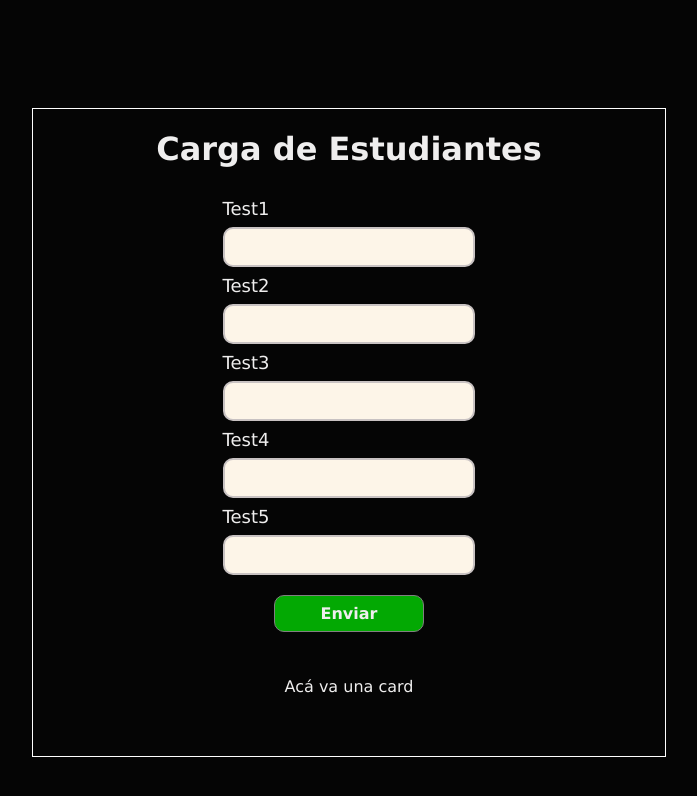
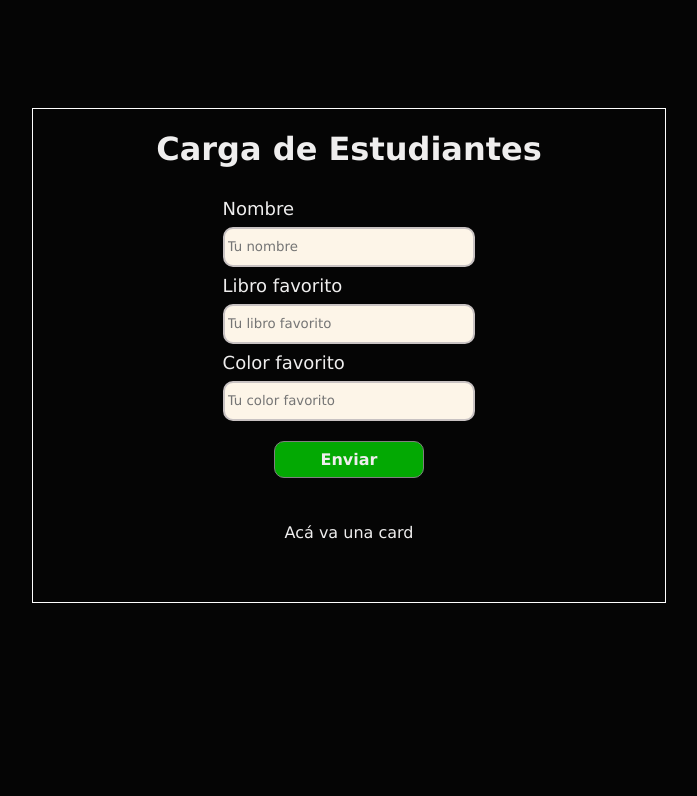
Before and after one commit to XimenaCamacho/primerParcialFrontIII, a React (Vite) app: page / in a window 1280 px wide. Shown: the top 796 px of the page, without its empty margins (291-988 px from the left). Built offline with nearby package versions, Linux system fonts and the light colour scheme.

Commit message:
Parte de formulario

```diff
--- a/src/App.jsx
+++ b/src/App.jsx
@@ -1,5 +1,5 @@
 import { useState } from 'react'
-import Forms from './components/Forms'
+import Formulario from './components/Formulario'
 import Card from './components/Card'
 import './App.css'
 
@@ -10,7 +10,7 @@ function App() {
     <>
       <div className='div_container'>
         <h1>Carga de Estudiantes</h1>
-        <Forms/>
+        <Formulario/>
         <Card/>
       </div>
     </>
--- a/src/components/Forms.jsx
+++ /dev/null
@@ -1,24 +0,0 @@
-import React from "react";
-import style from "./Forms.module.css"
-
-const Forms = () => {
-    return (
-        <div>
-            <form className={style.form_container}>
-                <label htmlFor="Test1">Test1</label>
-                <input type="text" />
-                <label htmlFor="Test2">Test2</label>
-                <input type="text" />
-                <label htmlFor="Test3">Test3</label>
-                <input type="text" />
-                <label htmlFor="Test4">Test4</label>
-                <input type="text" />
-                <label htmlFor="Test5">Test5</label>
-                <input type="text" />
-                <button type="submit" className={style.seudo_button}>Enviar</button>
-            </form>
-        </div>
-    )
-}
-
-export default Forms;
--- /dev/null
+++ b/src/components/Formulario.jsx
@@ -0,0 +1,65 @@
+import React, { useState } from "react";
+import style from "./Formulario.module.css"
+
+const Formulario = () => {
+    const [name, setName] = useState("");
+    const [book, setBook] = useState("");
+    const [color, setColor] = useState("");
+    const [error, setError] = useState("");
+
+    const handleChangeName = (e) => {
+        setName(e.target.value);
+    }
+    const handleChangeBook = (e) => {
+        setBook(e.target.value);
+    }
+    const handleChangeColor = (e) => {
+        setColor(e.target.value);
+    }
+
+    const handleSubmit = (e) => {
+        e.preventDefault();
+        let spaceInName = name.charAt()
+        if (name === "" || book === " " || color === "") {
+            setError("Por favor chequea que la información sea correcta");
+            return
+        }
+        if (name.length < 3 || spaceInName === " " || book.length < 6 || color.length < 6) {
+            setError("Por favor chequea que la información sea correcta");
+            return
+        }
+        setError("")
+        console.log(name, book, color);
+    }
+    return (
+        <div>
+            <form onSubmit={handleSubmit} className={style.form_container}>
+                <label htmlFor="name">Nombre</label>
+                <input
+                    type="text"
+                    placeholder="Tu nombre"
+                    value={name}
+                    onChange={handleChangeName}
+                />
+                <label htmlFor="book">Libro favorito</label>
+                <input
+                    type="text"
+                    placeholder="Tu libro favorito"
+                    value={book}
+                    onChange={handleChangeBook}
+                />
+                <label htmlFor="color">Color favorito</label>
+                <input
+                    type="text"
+                    placeholder="Tu color favorito"
+                    value={color}
+                    onChange={handleChangeColor}
+                />
+                <button type="submit" className={style.seudo_button}>Enviar</button>
+            </form>
+            {error ? <p>{error}</p> : null }
+        </div>
+    )
+}
+
+export default Formulario;
--- a/src/components/Forms.module.css
+++ b/src/components/Formulario.module.css
@@ -18,6 +18,7 @@
     border-color: rgb(200, 194, 194);
     border-style: solid;
     background-color: rgb(253, 245, 232);
+    color: black;
 }
 
 .seudo_button {
```
